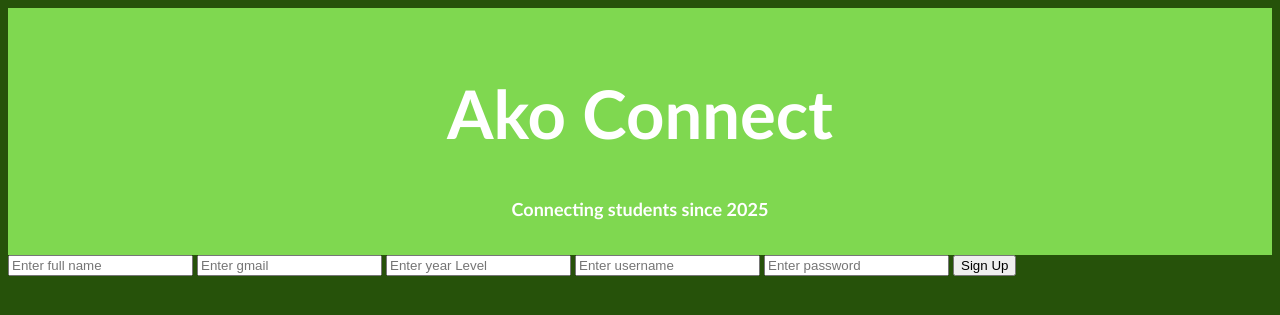
After one commit to Gsap08/internal2026, a Flask app: page /register in a window 1280 px wide. The commit adds this page. Shown: the top 315 px of the page. Run offline with Flask 3, Linux system fonts and the light colour scheme.

Commit message:
routing pages

```diff
--- a/app.py
+++ b/app.py
@@ -3,7 +3,7 @@ from flask import Flask, render_template, request, redirect, url_for, session, f
 app = Flask(__name__)
 
 @app.route("/")
-def signinpage():
+def SignInPage():
     return render_template("SignInPage.html")
 
 @app.route("/home")
@@ -14,5 +14,9 @@ def HomePage():
 def Resources():
     return render_template("Resources.html")
 
+@app.route("/register")
+def Register():
+    return render_template("Register.html")
+
 if __name__ == "__main__":
     app.run(debug=True)
--- /dev/null
+++ b/templates/Register.html
@@ -0,0 +1,34 @@
+<!DOCTYPE html>
+<body>
+
+    <link rel="stylesheet" href="static/style.css">
+
+    <Title>Ako Island Registry</Title>
+    <div class="heading">
+    <h1 class="mainhead">Ako Connect</h1>
+    <h2 class="secondhead">Connecting students since 2025</h2>
+
+
+
+    </div>
+
+
+    <div class="navbar">
+
+
+
+
+    </div>
+
+
+    <div>
+        <input type="text" placeholder = "Enter full name" name="name" required>
+        <input type="email" placeholder ="Enter gmail" name="email" required>
+        <input type="email" placeholder ="Enter year Level" name="year_level" required>
+        <input type="email" placeholder ="Enter username" name="username" required>
+        <input type="password" placeholder="Enter password" name="password" required>
+        <button type="submit">Sign Up</button>
+    </div>
+
+
+</body>
--- a/templates/SignInPage.html
+++ b/templates/SignInPage.html
@@ -21,6 +21,9 @@
         <input type="email" placeholder ="Enter mail" name="email" required>
         <input type="password" placeholder="Enter password" name="password" required>
         <button type="submit">Sign in</button>
+        <p>Don't have an account?</p>
+        <a href="{{ url_for('Register')}}">Register an account</a>
+
     </div>
 
 
```
